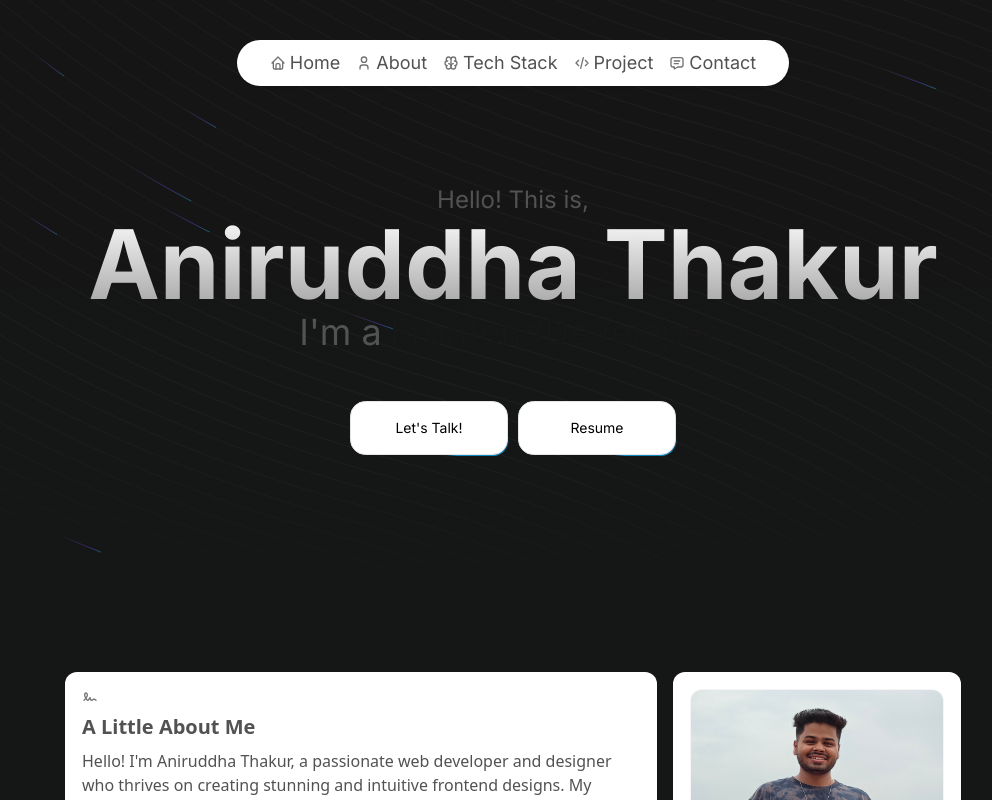
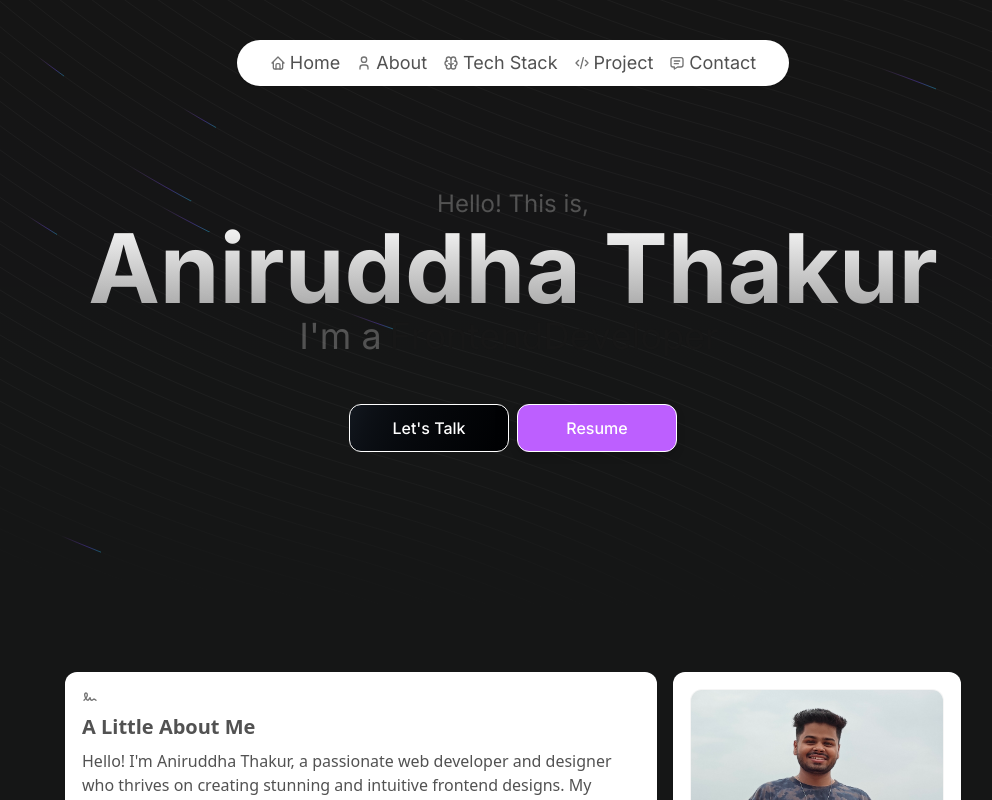
Before and after one commit to aniruddha76/aniruddha-nextjs-portfolio, a Next.js app: page / in a window 1280 px wide. Shown: the top 800 px of the page, without its empty margins (127-1119 px from the left). Built offline with nearby package versions, Linux system fonts and the light colour scheme.

Commit message:
Added New Look Let's talk and Resume button

```diff
--- a/src/app/globals.css
+++ b/src/app/globals.css
@@ -50,6 +50,14 @@ body {
   }
 }
 
+.resume-btn {
+  background: rgb(189, 95, 255);
+  color: white;
+  box-shadow: rgba(0, 0, 0, 0.15) 0px 4px 8px;
+  cursor: pointer;
+  transition: 0.25s;
+}
+
 .circular-fill{
   box-shadow: 0 0 0 #8000ff inset;
   transition-duration: .3s;
--- a/src/app/page.tsx
+++ b/src/app/page.tsx
@@ -4,6 +4,7 @@ import TechStack from "@/components/TechStack";
 import ProjectSection from "@/components/ProjectSection";
 import Contact from "@/components/Contact";
 import { ShowAllProjectButton } from "@/components/AllProjectButton";
+import Link from "next/link";
 
 export default function Home() {
   return (
--- a/src/components/HeroSection.tsx
+++ b/src/components/HeroSection.tsx
@@ -23,21 +23,15 @@ export default function HeroSection() {
 
             <div className="flex gap-2 z-10">
                 <Link href={'mailto:aniruddhathakur76@gmail.com'} target="_blank" passHref>
-                    <Button
-                        borderRadius="1rem"
-                        className="bg-white dark:bg-black text-black dark:text-white border-neutral-200 dark:border-slate-800"
-                    >
-                        Let&apos;s Talk!
-                    </Button>
+                <button className="inline-flex h-12 w-40 animate-shimmer items-center justify-center rounded-xl border border-white bg-[linear-gradient(110deg,#000103,45%,#1e2631,55%,#000103)] bg-[length:200%_100%] px-6 font-medium text-white transition-all hover:scale-110 focus:outline-none focus:ring-2 focus:ring-slate-400 focus:ring-offset-2 focus:ring-offset-slate-50">
+                    Let's Talk
+                </button>
                 </Link>
 
                 <Link href={'https://drive.google.com/file/d/1qMy1mdC0JKDZk_OniWd51Hu8WVgXDPl0/view?usp=sharing'} target="_blank" passHref>
-                    <Button
-                        borderRadius="1rem"
-                        className="bg-white dark:bg-black text-black dark:text-white border-neutral-200 dark:border-slate-800"
-                    >
+                    <button className="inline-flex h-12 w-40 resume-btn items-center justify-center rounded-xl border border-white px-6 font-medium text-white transition-all hover:scale-110">
                         Resume
-                    </Button>
+                    </button>
                 </Link>
             </div>
             <BackgroundBeams />
```
Also changed, not shown: public/preview.png.
